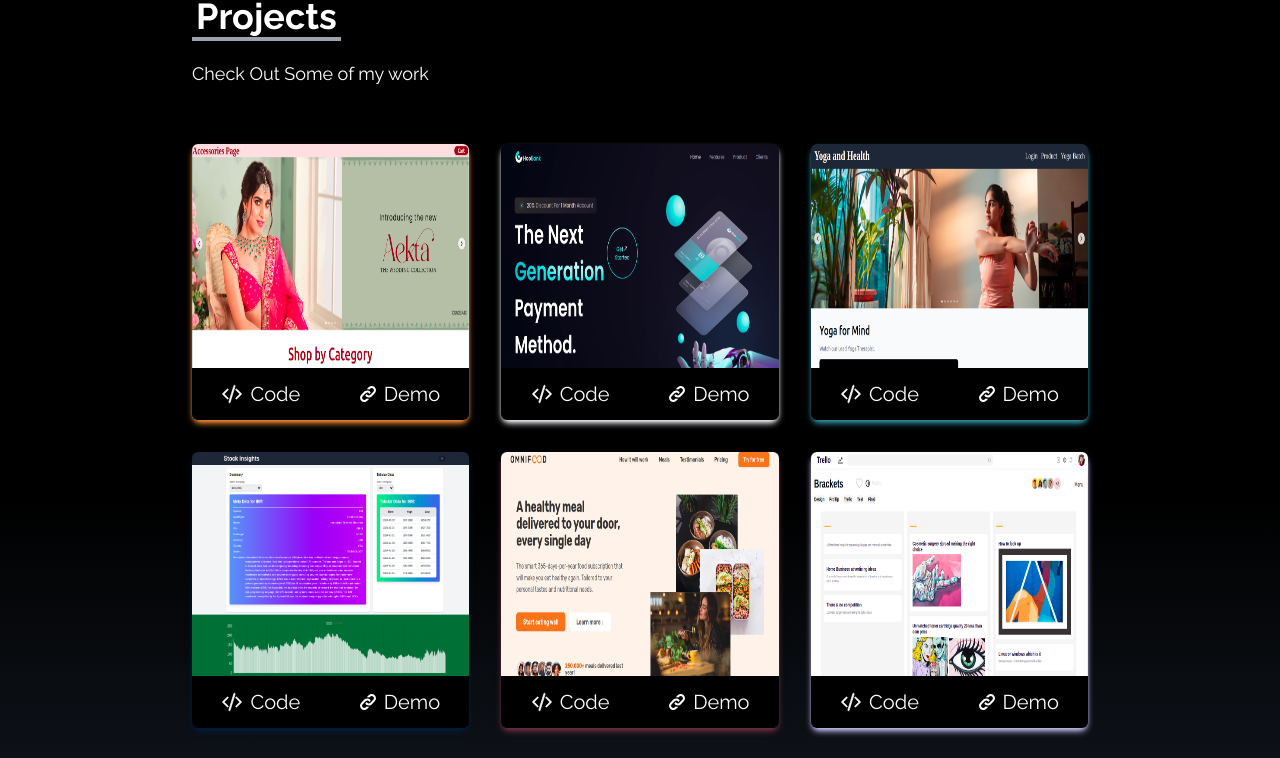
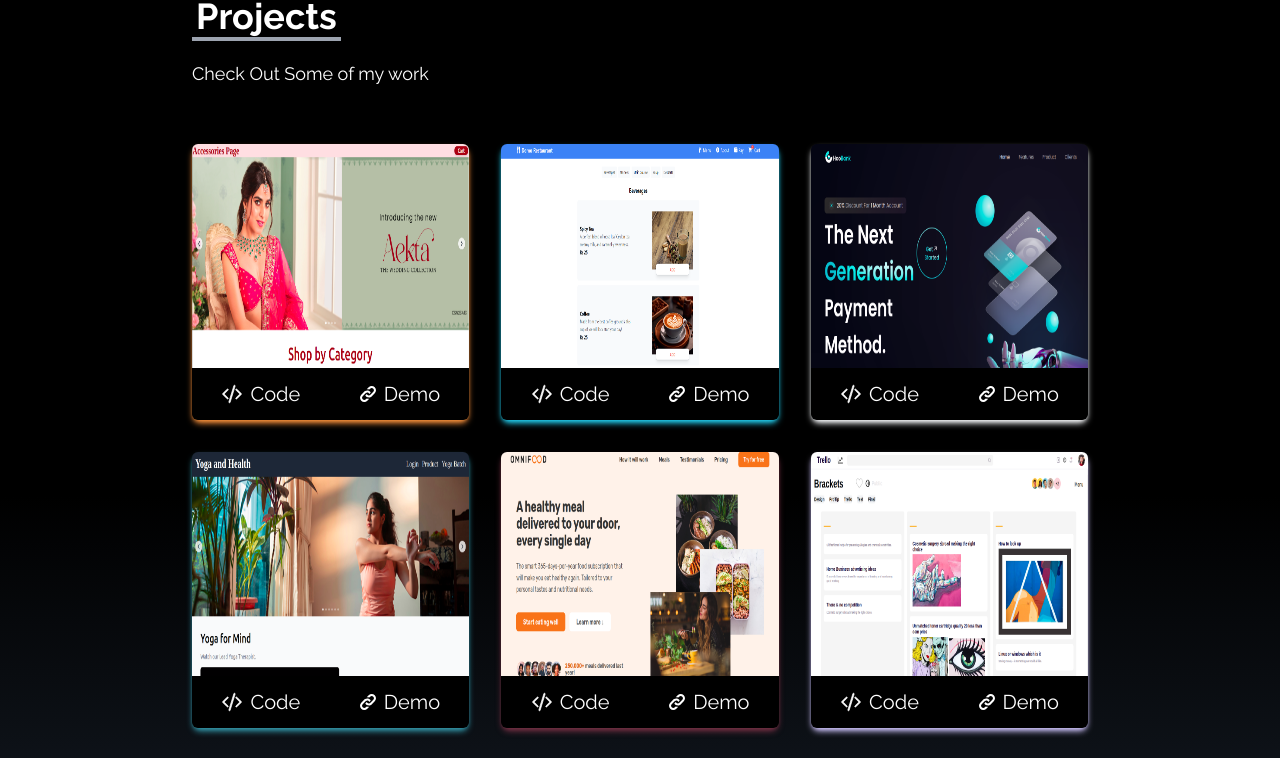
Before and after one commit to Anshika31sharma/TechTrove, a React (Vite) app: page / in a window 1280 px wide. Shown: the part 2959-3717 px from the top of the page. Built offline with nearby package versions, Linux system fonts and the light colour scheme.

Commit message:
feat: add Menu Card Gallery and Movie App projects with corresponding images

```diff
--- a/src/data/projects.js
+++ b/src/data/projects.js
@@ -2,10 +2,10 @@ import Bank from "../assets/Projects/bank.png";
 import Jewellery from "../assets/Projects/jewellery.png";
 import FoodWeb from "../assets/Projects/FoodWeb.png";
 import Kanban from "../assets/Projects/kanban.png";
-import QuizApp from "../assets/Projects/QuizApp.png";
+import Menu_Card from "../assets/Projects/food.png";
 import Yoga_Web from "../assets/Projects/yoga.png";
 import Dashboard from "../assets/Projects/Dashboard.png";
-import Weather from "../assets/Projects/Weather.png";
+import Movie_App from "../assets/Projects/movie.png";
 import CRUD_APP from "../assets/Projects/ToDoList.png";
 const projects = [
   {
@@ -18,6 +18,19 @@ const projects = [
     style: {
       shadow: "shadow-[#FB923C]",
       cover: "from-[#FB923C]",
+      display: " hidden group-hover:flex",
+    },
+  },
+   {
+    img: Menu_Card,
+    name: "Menu Card Gallery",
+    demo: "https://fastidious-puppy-97f091.netlify.app/",
+    code: "https://github.com/Anshika31sharma/MenuCardGallery",
+    description:
+      "A Menu Card Gallery is a collection of menu cards showcasing different food items, created using React Js and Tailwind.",
+    style: {
+      shadow: "shadow-[#23CEEE]",
+      cover: "from-[#23CEEE]",
       display: " hidden group-hover:flex",
     },
   },
@@ -49,19 +62,6 @@ const projects = [
     },
   },
   {
-    img: Dashboard,
-    name: "Simon Game",
-    demo: "https://live-report-builder.vercel.app/",
-    code: "https://github.com/Anshika31sharma/LiveReportBuilder",
-    description:
-      "All in One Dashboard for managing stockings, built with  ReactJs and Tailwind.",
-    style: {
-      shadow: "shadow-[#011F3F]",
-      cover: "from-[#011F3F]",
-      display: " hidden group-hover:flex",
-    },
-  },
-  {
     img: FoodWeb,
     name: "Food Website",
     demo: "https://jovial-croquembouche-6034f1.netlify.app",
@@ -87,16 +87,16 @@ const projects = [
       display: " hidden group-hover:flex",
     },
   },
-  {
-    img: Weather,
-    name: "Weather App",
-    demo: "https://weather-forecast-dashboard-six.vercel.app/",
-    code: "https://github.com/Anshika31sharma/WeatherForecastDashboard",
+   {
+    img: Dashboard,
+    name: "Simon Game",
+    demo: "https://live-report-builder.vercel.app/",
+    code: "https://github.com/Anshika31sharma/LiveReportBuilder",
     description:
-      "Different place's weather forecast dashboard with humidity and wind showing website built with React Js and Tailwind",
+      "All in One Dashboard for managing stockings, built with  ReactJs and Tailwind.",
     style: {
-      shadow: "shadow-[#23CEEE]",
-      cover: "from-[#23CEEE]",
+      shadow: "shadow-[#011F3F]",
+      cover: "from-[#011F3F]",
       display: " hidden group-hover:flex",
     },
   },
@@ -116,10 +116,10 @@ const projects = [
   },
 
   {
-    img: QuizApp,
-    name: "Quiz Website",
-    demo: "https://quiz-app-delta-wheat.vercel.app/",
-    code: "https://github.com/Anshika31sharma/Quiz-app",
+    img: Movie_App,
+    name: "Movie App",
+    demo: "https://movie-app-blue-nine.vercel.app/",
+    code: "https://github.com/Anshika31sharma/MovieApp",
     description:
       "Web application provides facility to Play online quiz and practice Grammar, Aptitude, and G.K., created using React Js and CSS.",
     style: {
```
Also changed, not shown: src/assets/Projects/food.png (added), src/assets/Projects/movie.png (added).
